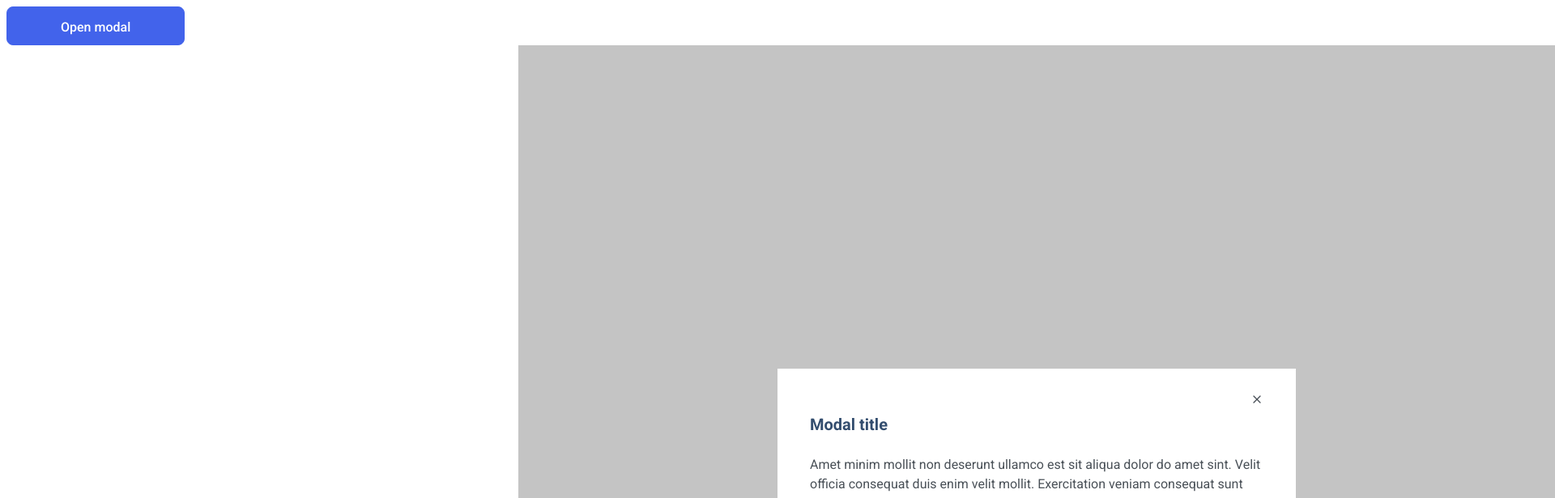
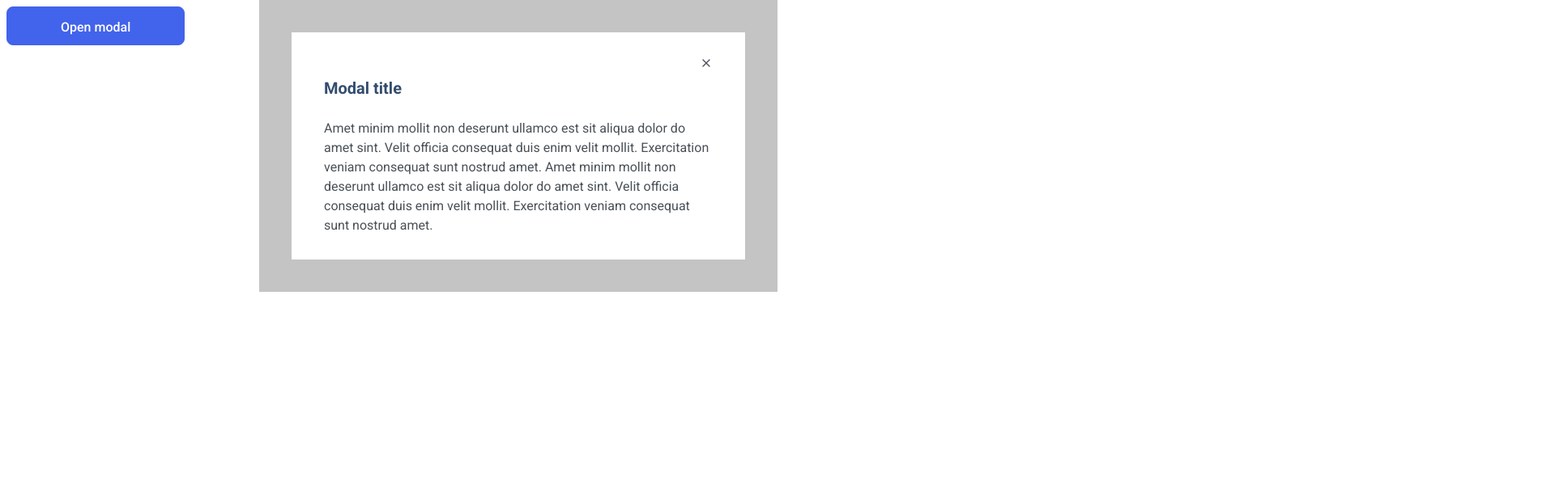
Before and after one commit to js-tasks-ru/htmlcss-20221107_skitlzzzzz, a website: page 05-lection3/02-modal/index.html in a window 1280 px wide. Both pictures are taken after a click on the button "Open modal". Shown: the top 616 px of the page at 81% size, 1920 px wide, since content can reach past the window. Drawn offline with Linux system fonts and the light colour scheme.

Commit message:
fixes in style

```diff
--- a/05-lection3/02-modal/index.html
+++ b/05-lection3/02-modal/index.html
@@ -12,13 +12,20 @@
         <button id="modal-open" class="button button_primary button_position">Open modal</button>
     </div>
     <div class="modal__bubble" id="modal">
-            <div class="modal__content">
         <div class="modal__header">
             <h4 class="modal__title">Modal title</h4>
             <div class="modal__close" id="modal-close">
                 <svg width="16" height="16" viewBox="0 0 16 16" fill="none" xmlns="http://www.w3.org/2000/svg">
-                            <path fill-rule="evenodd" clip-rule="evenodd" d="M12.4714 3.52861C12.7318 3.78896 12.7318 4.21107 12.4714 4.47141L4.47141 12.4714C4.21107 12.7318 3.78896 12.7318 3.52861 12.4714C3.26826 12.2111 3.26826 11.789 3.52861 11.5286L11.5286 3.52861C11.789 3.26826 12.2111 3.26826 12.4714 3.52861Z" fill="#495057"/>
-                            <path fill-rule="evenodd" clip-rule="evenodd" d="M3.52861 3.52861C3.78896 3.26826 4.21107 3.26826 4.47141 3.52861L12.4714 11.5286C12.7318 11.789 12.7318 12.2111 12.4714 12.4714C12.2111 12.7318 11.789 12.7318 11.5286 12.4714L3.52861 4.47141C3.26826 4.21107 3.26826 3.78896 3.52861 3.52861Z" fill="#495057"/>
+                    <path
+                        fill-rule="evenodd"
+                        clip-rule="evenodd"
+                        d="M12.4714 3.52861C12.7318 3.78896 12.7318 4.21107 12.4714 4.47141L4.47141 12.4714C4.21107 12.7318 3.78896 12.7318 3.52861 12.4714C3.26826 12.2111 3.26826 11.789 3.52861 11.5286L11.5286 3.52861C11.789 3.26826 12.2111 3.26826 12.4714 3.52861Z"
+                        fill="#495057" />
+                    <path
+                        fill-rule="evenodd"
+                        clip-rule="evenodd"
+                        d="M3.52861 3.52861C3.78896 3.26826 4.21107 3.26826 4.47141 3.52861L12.4714 11.5286C12.7318 11.789 12.7318 12.2111 12.4714 12.4714C12.2111 12.7318 11.789 12.7318 11.5286 12.4714L3.52861 4.47141C3.26826 4.21107 3.26826 3.78896 3.52861 3.52861Z"
+                        fill="#495057" />
                 </svg>
             </div>
         </div>
@@ -29,7 +36,6 @@
         </div>
     </div>
 </div>
-    </div>
 </body>
 <script src="./index.js"></script>
 </html>
--- a/05-lection3/02-modal/modal.css
+++ b/05-lection3/02-modal/modal.css
@@ -1,5 +1,7 @@
 .modal {
     display: inline-block;
+    width: 100%;
+    max-width: 1110px;
 }
 
 .modal__trigger{
@@ -7,24 +9,15 @@
 }
 
 .modal__bubble {
-    background: #C4C4C4;
+    border: 40px solid #C4C4C4;
+    padding: 30px 40px;
+    background: #ffffff;
     position: absolute;
-    font-family: 'Inter', Arial, sans-serif;
-    width: 100%;
-    height: 100%;
-    left: 50%;
-    display: none;
-}
-
-.modal__content{
-    background: #ffffff;
-    padding: 30px 40px;
-    position: absolute;
-    width: auto;
-    height: auto;
-    top: 50%;
+    top: 0;
     left: 50%;
     transform: translateX(-50%);
+    max-width: 510px;
+    display: none;
 }
 
 .modal__header{
@@ -36,8 +29,6 @@
     font-weight: 600;
     font-size: 20px;
     line-height: 24px;
-    /*display: flex;*/
-    /*align-items: flex-end;*/
     color: #334D6E;
 }
 
```
Lines whose indentation alone changed are shown as unchanged.
